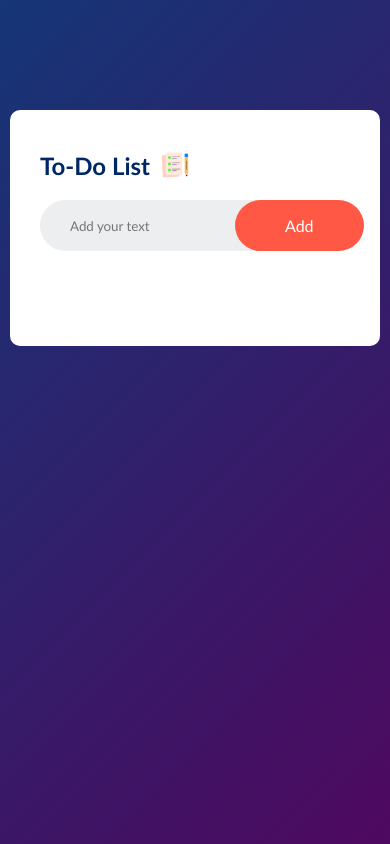
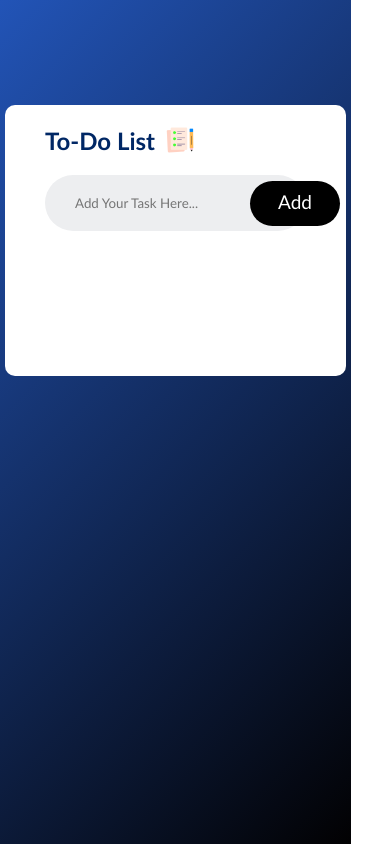
Before and after one commit to solomon703/Project2-To-Do-list, a plain HTML site: page index.html in a window 390 px wide. Drawn offline with Linux system fonts and the light colour scheme.

Commit message:
New-Mobile
Added task here

```diff
--- a/index.html
+++ b/index.html
@@ -3,9 +3,59 @@
 <head>
   <meta charset="UTF-8">
   <meta name="viewport" content="width=device-width, initial-scale=1.0">
-  <title>To-list JS</title>
+  <title>Add Your Task To-Do Work</title>
 </head>
 <link rel="stylesheet" href="index.css">
+<link rel="shortcut icon" href="./images/logo.png" type="image/x-icon">
+<style>
+  @media(min-width:0px) and (max-width:390px){
+.container{
+  width: 90%;
+  min-height: 100vh;
+  background:linear-gradient(135deg,#2254b7,#020102);
+  padding: 5px;
+  top: 10%;
+}
+.todo-app{
+  width: 100%;
+  max-width: 540px;
+  background:#fff;
+  margin:100px auto 20px;
+  padding: 20px 40px 120px;
+  border-radius: 10px;
+}
+.row{
+  display: flex;
+  align-items: center;
+  justify-content: space-between;
+  background:#edeef0;
+  border-radius: 30px;
+  padding-left: 10px;
+  margin-bottom: 25px;
+  width: 100%;
+}
+input{
+  flex: 1;
+  border:none;
+  outline: none;
+  background:transparent;
+  padding: 20px;
+  font-weight: 21px;
+}
+button{
+  border: none;
+  outline: none;
+  padding: 6px 28px 10px;
+  background:black;
+  color: #fff;
+  font-size: 19px;
+  cursor: pointer;
+  border-radius: 40px;
+  height: 45px;
+}
+
+  }
+</style>
 <body>
 
 
@@ -13,7 +63,7 @@
   <div class="todo-app">
     <h2>To-Do List <img src="./images/icon.png" alt=""></h2>
     <div class="row">
-      <input type="text" name="text" id="input-box" placeholder="Add your text">
+      <input type="text" name="text" id="input-box" placeholder="Add Your Task Here...">
       <button onclick="addTask()">Add</button>
     </div>
       <ul id="list-container">
```
Also changed, not shown: images/logo.png (added).
